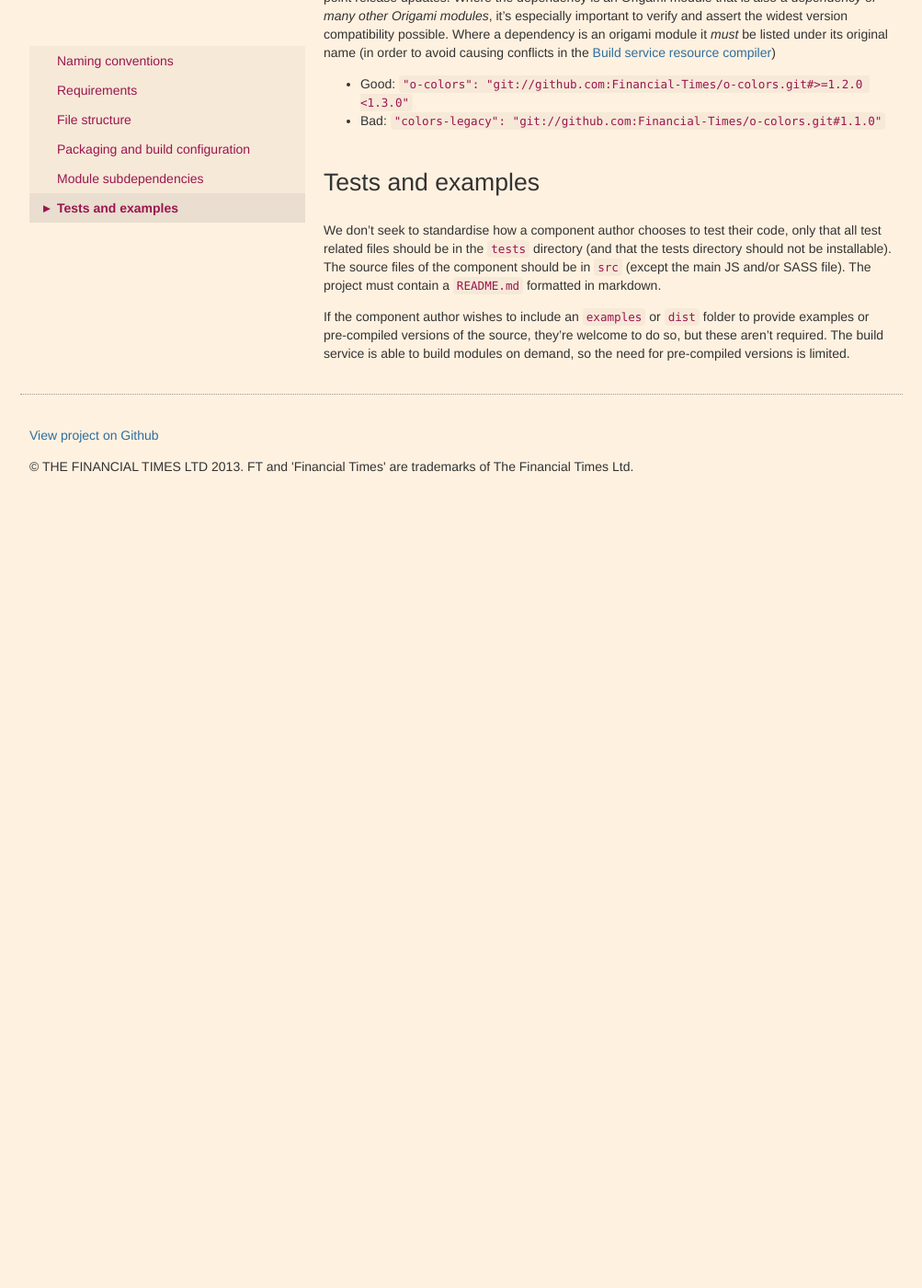
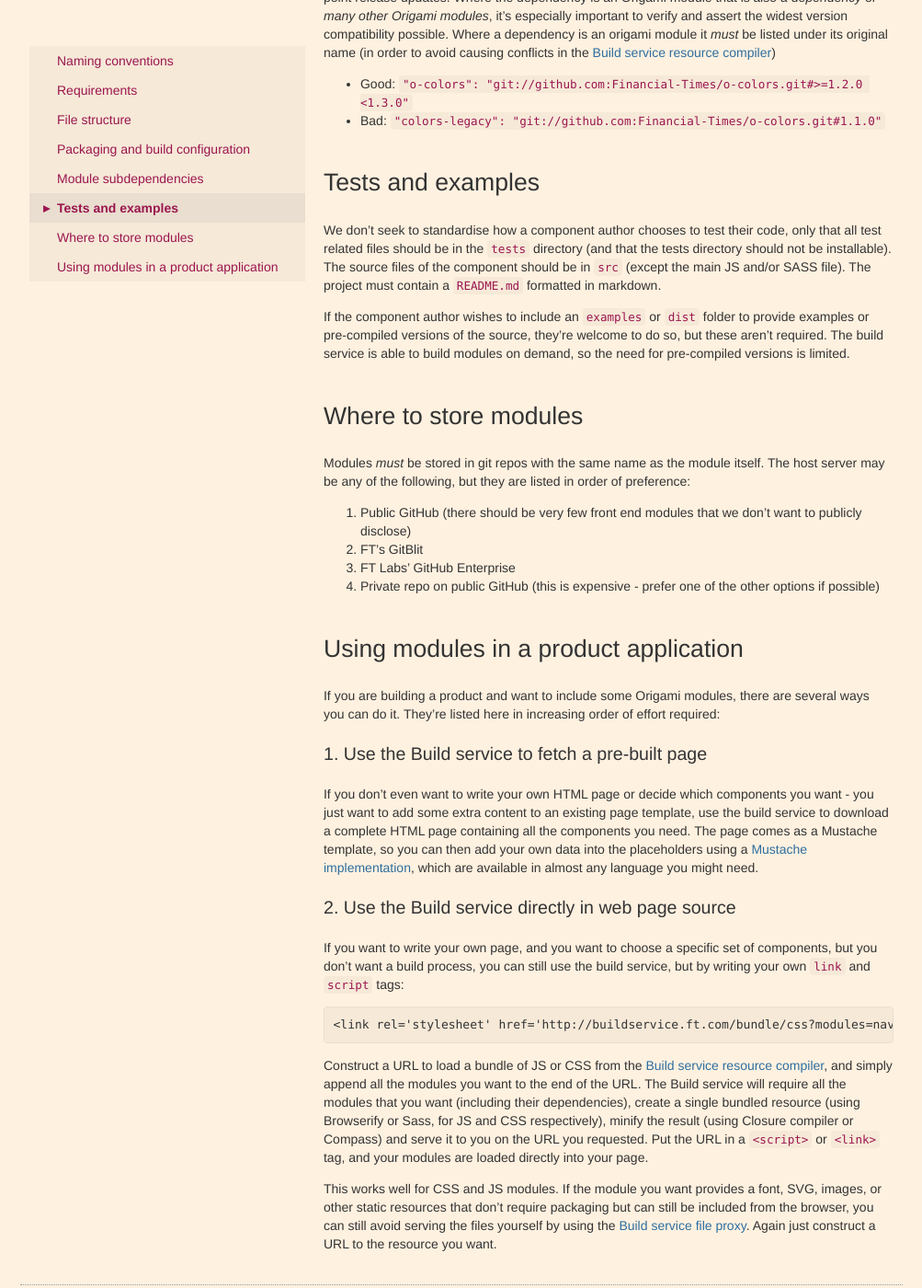
Before and after one commit to Financial-Times/ft-origami, a Jekyll site: the page built from docs/component-types/modules.md, in a window 1280 px wide and 1400 px high, scrolled down 3494 px. Shown: the whole window at 92% size, without its empty margins (138-1141 px from the left). Built offline with Jekyll 4.4.1, drawn with Linux system fonts in a browser that asks for light colours; nearby versions of some CDN libraries; before the commit the page ends 4065 px from its top, so only the background shows below that.

Commit message:
Slowly adding content back

```diff
--- a/docs/component-types/modules.md
+++ b/docs/component-types/modules.md
@@ -133,6 +133,33 @@ When listing dependencies in the `dependencies` section of the `bower.json` pack
 We don't seek to standardise how a component author chooses to test their code, only that all test related files should be in the `tests` directory (and that the tests directory should not be installable).  The source files of the component should be in `src` (except the main JS and/or SASS file).  The project must contain a `README.md` formatted in markdown.
 
 If the component author wishes to include an `examples` or `dist` folder to provide examples or pre-compiled versions of the source, they're welcome to do so, but these aren't required.  The build service is able to build modules on demand, so the need for pre-compiled versions is limited.
+## Where to store modules
+
+Modules *must* be stored in git repos with the same name as the module itself.  The host server may be any of the following, but they are listed in order of preference:
+
+1. Public GitHub (there should be very few front end modules that we don't want to publicly disclose)
+2. FT's GitBlit
+3. FT Labs' GitHub Enterprise
+4. Private repo on public GitHub (this is expensive - prefer one of the other options if possible)
+
+
+## Using modules in a product application
+
+If you are building a product and want to include some Origami modules, there are several ways you can do it.  They're listed here in increasing order of effort required:
+
+### 1. Use the Build service to fetch a pre-built page
+
+If you don't even want to write your own HTML page or decide which components you want - you just want to add some extra content to an existing page template, use the build service to download a complete HTML page containing all the components you need.  The page comes as a Mustache template, so you can then add your own data into the placeholders using a [Mustache implementation](http://mustache.github.io/), which are available in almost any language you might need.
+
+### 2. Use the Build service directly in web page source
+
+If you want to write your own page, and you want to choose a specific set of components, but you don't want a build process, you can still use the build service, but by writing your own `link` and `script` tags:
+
+	<link rel='stylesheet' href='http://buildservice.ft.com/bundle/css?modules=nav@2.3,tweet@1,cookiewarn@2.3' />
+
+Construct a URL to load a bundle of JS or CSS from the [Build service resource compiler][4], and simply append all the modules you want to the end of the URL.  The Build service will require all the modules that you want (including their dependencies), create a single bundled resource (using Browserify or Sass, for JS and CSS respectively), minify the result (using Closure compiler or Compass) and serve it to you on the URL you requested.  Put the URL in a `<script>` or `<link>` tag, and your modules are loaded directly into your page.
+
+This works well for CSS and JS modules.  If the module you want provides a font, SVG, images, or other static resources that don't require packaging but can still be included from the browser, you can still avoid serving the files yourself by using the [Build service file proxy][5].  Again just construct a URL to the resource you want.
 
 
 
```
